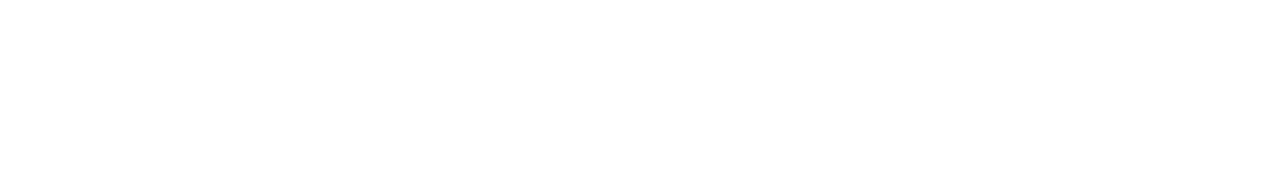
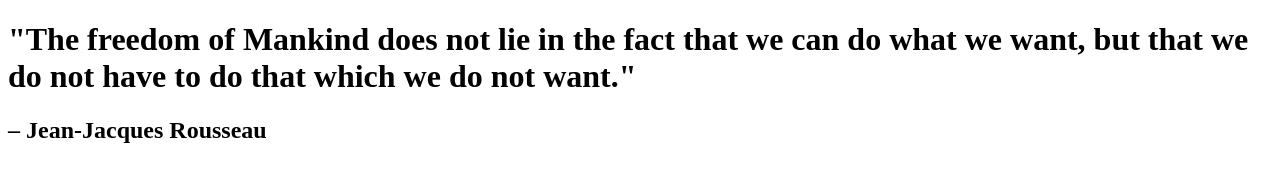
Before and after one commit to luciandrulea/simple-quote-page, a plain HTML site: page index.html in a window 1280 px wide. Drawn offline with Linux system fonts and the light colour scheme.

Commit message:
your-commit-message

```diff
--- a/index.html
+++ b/index.html
@@ -7,6 +7,7 @@
   <link rel="stylesheet" type="text/css" href="main.css">
 </head>
 <body>
-
+  <h1>"The freedom of Mankind does not lie in the fact that we can do what we want, but that we do not have to do that which we do not want."</h1>
+  <h2>– Jean-Jacques Rousseau</h2>
 </body>
 </html>
```
